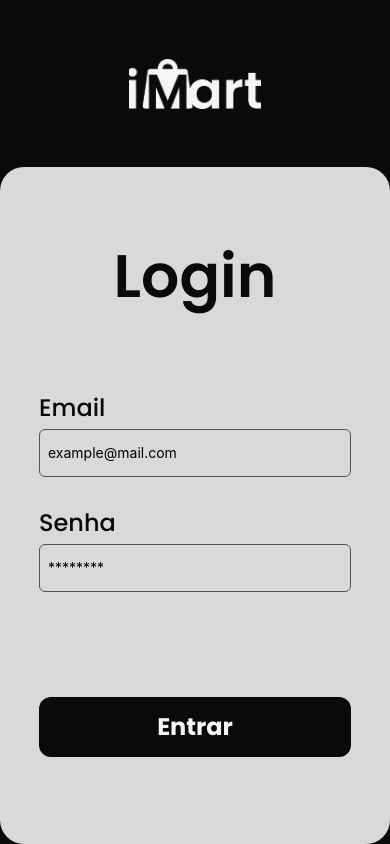
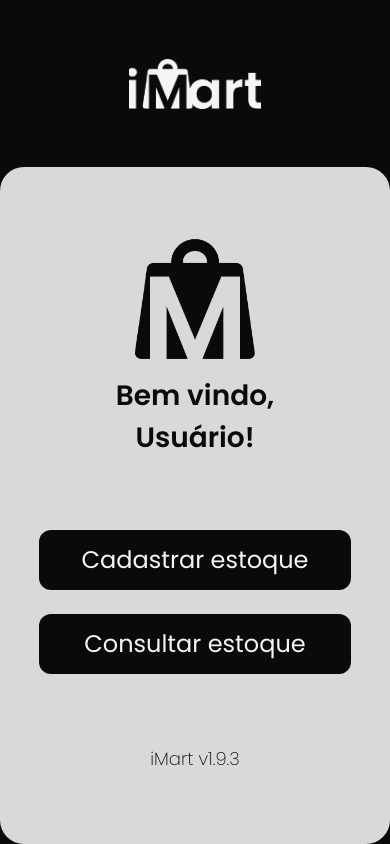
Before and after one commit to impulse5/iMart_app, a React Native app: screen /Initial in a window 390 px wide. Built offline with nearby package versions, Linux system fonts and the light colour scheme.

Commit message:
feat: welcome page

```diff
--- a/App.tsx
+++ b/App.tsx
@@ -4,9 +4,10 @@ import Routes from "./app/routes";
 import { NavigationContainer } from "@react-navigation/native";
 import { SafeAreaProvider } from "react-native-safe-area-context";
 import { AuthProvider } from "./app/contexts/authContext";
+import Loading from "./app/components/loading";
 
 export default function App() {
-  useFonts({
+  const [fontsLoaded] = useFonts({
     "Poppins-Black": require("./assets/fonts/Poppins-Black.ttf"),
     "Poppins-Bold": require("./assets/fonts/Poppins-Bold.ttf"),
     "Poppins-ExtraBold": require("./assets/fonts/Poppins-ExtraBold.ttf"),
@@ -18,6 +19,10 @@ export default function App() {
     "Poppins-Thin": require("./assets/fonts/Poppins-Thin.ttf"),
   });
 
+  if (!fontsLoaded) {
+    return <Loading />;
+  }
+
   return (
     <NavigationContainer>
       <AuthProvider>
--- /dev/null
+++ b/app/components/loading.tsx
@@ -0,0 +1,32 @@
+import React from "react";
+import { View, ActivityIndicator, Image } from "react-native";
+import { useState, useEffect } from "react";
+import { COLORS } from "../utils/colors";
+
+export default function Loading() {
+  const [showIndicator, setShowIndicator] = useState(false);
+  useEffect(() => {
+    const timer = setTimeout(() => {
+      setShowIndicator(true);
+    }, 3000);
+
+    return () => clearTimeout(timer);
+  }, []);
+  return (
+    <View
+      style={{
+        flex: 1,
+        alignItems: "center",
+        justifyContent: "center",
+        gap: 36,
+        backgroundColor: COLORS.primary,
+      }}
+    >
+      <Image
+        style={{ width: 80, height: 80 }}
+        source={require("../../assets/images/imart_favicon_white.png")}
+      />
+      {showIndicator && <ActivityIndicator />}
+    </View>
+  );
+}
--- a/app/routes/index.tsx
+++ b/app/routes/index.tsx
@@ -2,6 +2,7 @@ import "react-native-gesture-handler";
 import * as React from "react";
 import { createStackNavigator } from "@react-navigation/stack";
 import Login from "../screens/Login";
+import Initial from "../screens/Initial";
 
 const Stack = createStackNavigator();
 
@@ -12,6 +13,7 @@ const Routes = () => {
       screenOptions={{ headerShown: false }}
     >
       <Stack.Screen name="Login" component={Login} />
+      <Stack.Screen name="Initial" component={Initial} />
     </Stack.Navigator>
   );
 };
--- /dev/null
+++ b/app/screens/Initial/index.tsx
@@ -0,0 +1,53 @@
+import { View, Text, Image } from "react-native";
+import React from "react";
+import { styles } from "./styles";
+import { useNavigation } from "@react-navigation/native";
+import { useAuth } from "../../contexts/authContext";
+import Button from "../../components/button";
+
+export default function Initial() {
+  const navigation = useNavigation();
+  const { user } = useAuth();
+  return (
+    <View style={styles.background}>
+      <Image
+        style={styles.image}
+        source={require("../../../assets/images/imart_logo_white.png")}
+      />
+      <View style={styles.container}>
+        <View style={styles.hero}>
+          <Image
+            style={{ width: 120, height: 120 }}
+            source={require("../../../assets/images/imart_favicon_black.png")}
+          />
+          <Text style={styles.text}>
+            Bem vindo, {user ? user.data.attributes.name : "Usuário"}!
+          </Text>
+        </View>
+        <View style={styles.viewButton}>
+          <Button
+            title={"Cadastrar estoque"}
+            onPress={() => {
+              navigation.navigate("Login" as never);
+            }}
+            height={60}
+            buttonStyle={{
+              width: "80%",
+            }}
+          />
+          <Button
+            title={"Consultar estoque"}
+            onPress={() => {
+              navigation.navigate("Login" as never);
+            }}
+            height={60}
+            buttonStyle={{
+              width: "80%",
+            }}
+          />
+        </View>
+        <Text style={styles.versionText}>iMart v1.9.3</Text>
+      </View>
+    </View>
+  );
+}
--- /dev/null
+++ b/app/screens/Initial/styles.ts
@@ -0,0 +1,50 @@
+import { StyleSheet } from "react-native";
+import { COLORS } from "../../utils/colors";
+
+export const styles = StyleSheet.create({
+  background: {
+    flex: 1,
+    alignItems: "center",
+    justifyContent: "flex-start",
+    paddingTop: "15%",
+    backgroundColor: COLORS.primary,
+  },
+  container: {
+    flex: 1,
+    alignItems: "center",
+    justifyContent: "space-around",
+    paddingVertical: 36,
+    backgroundColor: COLORS.off_white,
+    width: "100%",
+    borderRadius: 24,
+  },
+  image: {
+    width: 132,
+    height: 50,
+    marginBottom: "15%",
+  },
+  hero: {
+    alignItems: "center",
+    justifyContent: "center",
+    gap: 16,
+  },
+  text: {
+    fontFamily: "Poppins-SemiBold",
+    fontSize: 28,
+    color: COLORS.primary,
+    maxWidth: "90%",
+    textAlign: "center",
+    flexWrap: "wrap",
+  },
+  viewButton: {
+    width: "100%",
+    alignItems: "center",
+    justifyContent: "center",
+    gap: 24,
+  },
+  versionText: {
+    fontFamily: "Poppins-Light",
+    fontSize: 18,
+    color: COLORS.primary,
+  },
+});
--- a/app/screens/Login/index.tsx
+++ b/app/screens/Login/index.tsx
@@ -12,8 +12,10 @@ import { styles } from "./styles";
 import { TextInput } from "react-native-gesture-handler";
 import { COLORS } from "../../utils/colors";
 import Button from "../../components/button";
+import { useNavigation } from "@react-navigation/native";
 
 const Login = () => {
+  const navigation = useNavigation();
   const [email, setEmail] = useState<string>("");
   const [password, setPassword] = useState<string>("");
   const [errorMessage, setErrorMessage] = useState<string | null>(null);
@@ -32,11 +34,10 @@ const Login = () => {
       setErrorMessage("O email inserido é inválido");
       return;
     }
-
     setLoading(true);
-
     try {
       await login({ email, password });
+      navigation.navigate("Initial" as never);
     } catch (err: any) {
       setErrorMessage("O email ou senha inseridos estão incorretos");
     } finally {
```
Also changed, not shown: assets/images/imart_favicon_black.png (added), assets/images/imart_favicon_white.png (added).
